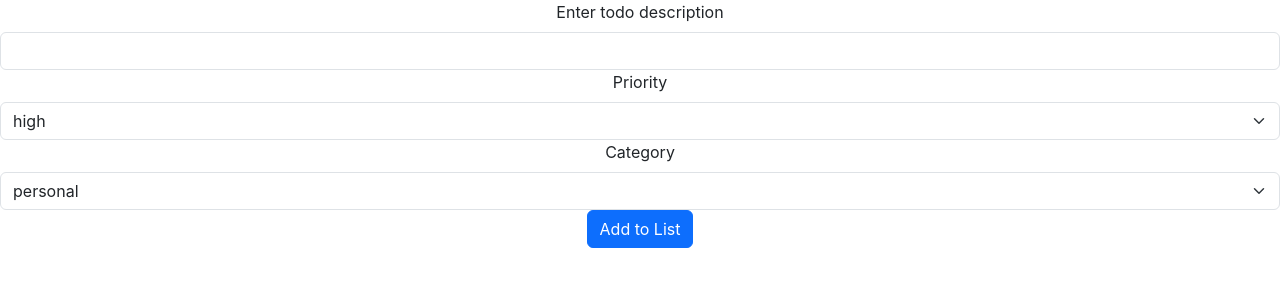
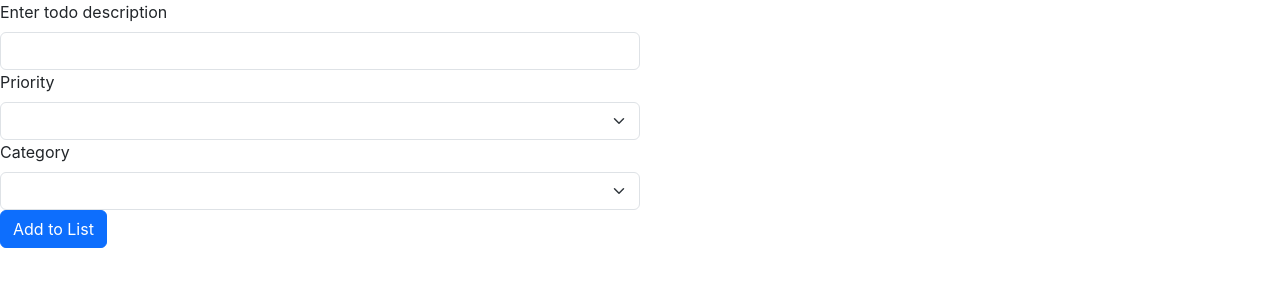
Before and after one commit to paulg44/fullstackTestTodo, a React (Create React App) app in the folder client/: page / in a window 1280 px wide. Shown: the top 300 px of the page. Built offline with nearby package versions, Linux system fonts and the light colour scheme.

Commit message:
make input value functions work as intended

```diff
--- a/client/src/App.css
+++ b/client/src/App.css
@@ -1,38 +1,5 @@
-.App {
-  text-align: center;
+* {
+  box-sizing: border-box;
+  margin: 0;
+  padding: 0;
 }
-
-.App-logo {
-  height: 40vmin;
-  pointer-events: none;
-}
-
-@media (prefers-reduced-motion: no-preference) {
-  .App-logo {
-    animation: App-logo-spin infinite 20s linear;
-  }
-}
-
-.App-header {
-  background-color: #282c34;
-  min-height: 100vh;
-  display: flex;
-  flex-direction: column;
-  align-items: center;
-  justify-content: center;
-  font-size: calc(10px + 2vmin);
-  color: white;
-}
-
-.App-link {
-  color: #61dafb;
-}
-
-@keyframes App-logo-spin {
-  from {
-    transform: rotate(0deg);
-  }
-  to {
-    transform: rotate(360deg);
-  }
-}
--- a/client/src/TodoForm/TodoForm.tsx
+++ b/client/src/TodoForm/TodoForm.tsx
@@ -6,15 +6,15 @@ import { ChangeEvent, useState } from "react";
 
 /* TODO
   - create form (done)
-  - add useStates for each input
+  - add useStates for each input (done)
   - create function for add to list button
 */
 
 function TodoForm() {
   // Use States for form
   const [todo, setTodo] = useState("");
-  const [priority, setPriority] = useState("");
-  const [category, setCategory] = useState("");
+  const [selectedPriority, setSelectedPriority] = useState("");
+  const [selectedCategory, setSelectedCategory] = useState("");
 
   // Priority and Category option arrays
   const priorityArr = ["high", "medium", "low"];
@@ -26,20 +26,19 @@ function TodoForm() {
     console.log(todo);
   }
 
-  // These function not working properly yet!!!
-  function handlePriorityChange(e: ChangeEvent<HTMLOptionElement>) {
+  function handlePriorityChange(e: ChangeEvent<HTMLSelectElement>) {
     e.preventDefault();
-    setPriority(e.target.value);
-    console.log(priority);
+    setSelectedPriority(e.target.value);
+    console.log(selectedPriority);
   }
-  function handleCategoryChange(e: ChangeEvent<HTMLOptionElement>) {
+  function handleCategoryChange(e: ChangeEvent<HTMLSelectElement>) {
     e.preventDefault();
-    setCategory(e.target.value);
-    console.log(category);
+    setSelectedCategory(e.target.value);
+    console.log(selectedCategory);
   }
 
   return (
-    <Form className="todoForm">
+    <Form className="todoForm" style={{ width: "50%" }}>
       {/* Enter todo */}
       <Form.Group controlId="formTodo">
         <Form.Label>Enter todo description</Form.Label>
@@ -49,9 +48,15 @@ function TodoForm() {
       {/* Add priority */}
       <Form.Group>
         <Form.Label htmlFor="priority">Priority</Form.Label>
-        <Form.Select id="priority">
+        <Form.Select
+          id="priority"
+          aria-label="Select Priority"
+          value={selectedPriority}
+          onChange={handlePriorityChange}
+        >
+          <option></option>
           {priorityArr.map((pri, index) => (
-            <option onChange={handlePriorityChange} key={index} value={pri}>
+            <option key={index} value={pri}>
               {pri}
             </option>
           ))}
@@ -61,9 +66,15 @@ function TodoForm() {
       {/* Add category */}
       <Form.Group>
         <Form.Label htmlFor="category">Category</Form.Label>
-        <Form.Select id="category">
+        <Form.Select
+          id="category"
+          aria-label="Select Category"
+          onChange={handleCategoryChange}
+          value={selectedCategory}
+        >
+          <option></option>
           {categoryArr.map((cat, index) => (
-            <option onChange={handleCategoryChange} key={index} value={cat}>
+            <option key={index} value={cat}>
               {cat}
             </option>
           ))}
```
